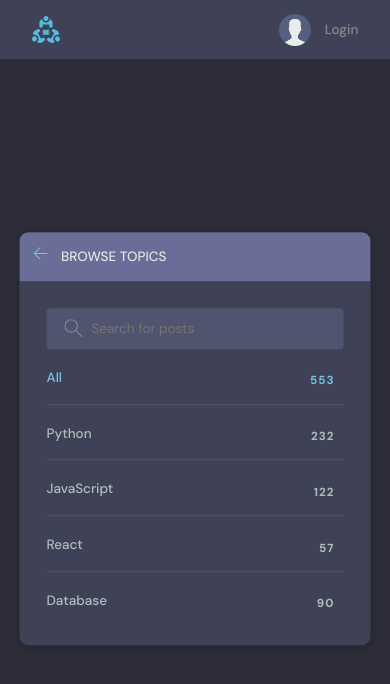
After one commit to DerickMghanga/DJANGO-Developers-Online-Forum-App, a Django app: page /topics/ in a window 390 px wide. The commit adds this page. Shown: the top 684 px of the page. Run offline with Django 5.2, Linux system fonts and the light colour scheme.

Commit message:
mobile topics page

```diff
--- a/studyMate/base/templates/base/home.html
+++ b/studyMate/base/templates/base/home.html
@@ -27,7 +27,7 @@
           </label>
         </form>
         <div class="mobile-menuItems">
-          <a class="btn btn--main btn--pill" href="#">Browse Topics</a>
+          <a class="btn btn--main btn--pill" href="{% url 'topics' %}">Browse Topics</a>
           <a class="btn btn--main btn--pill" href="#">Recent Activities</a>
         </div>
       </div>
--- /dev/null
+++ b/studyMate/base/templates/base/topics.html
@@ -0,0 +1,67 @@
+{% extends 'main.html' %} {% block content %}
+<div class="create-room layout">
+  <div class="container">
+    <div class="layout__box">
+      <div class="layout__boxHeader">
+        <div class="layout__boxTitle">
+          <a href="{% url 'home' %}">
+            <svg
+              version="1.1"
+              xmlns="http://www.w3.org/2000/svg"
+              width="32"
+              height="32"
+              viewBox="0 0 32 32"
+            >
+              <title>arrow-left</title>
+              <path
+                d="M13.723 2.286l-13.723 13.714 13.719 13.714 1.616-1.611-10.96-10.96h27.625v-2.286h-27.625l10.965-10.965-1.616-1.607z"
+              ></path>
+            </svg>
+          </a>
+          <h3>Browse Topics</h3>
+        </div>
+      </div>
+
+      <div class="topics-page layout__body">
+        <form class="header__search">
+          <label>
+            <svg
+              version="1.1"
+              xmlns="http://www.w3.org/2000/svg"
+              width="32"
+              height="32"
+              viewBox="0 0 32 32"
+            >
+              <title>search</title>
+              <path
+                d="M32 30.586l-10.845-10.845c1.771-2.092 2.845-4.791 2.845-7.741 0-6.617-5.383-12-12-12s-12 5.383-12 12c0 6.617 5.383 12 12 12 2.949 0 5.649-1.074 7.741-2.845l10.845 10.845 1.414-1.414zM12 22c-5.514 0-10-4.486-10-10s4.486-10 10-10c5.514 0 10 4.486 10 10s-4.486 10-10 10z"
+              ></path>
+            </svg>
+            <input placeholder="Search for posts" />
+          </label>
+        </form>
+
+        <ul class="topics__list">
+          <li>
+            <a href="/" class="active">All <span>553</span></a>
+          </li>
+          <li>
+            <a href="/">Python <span>232</span></a>
+          </li>
+          <li>
+            <a href="/">JavaScript <span>122</span></a>
+          </li>
+          <li>
+            <a href="/">React <span>57</span></a>
+          </li>
+          <li>
+            <a href="/">Database <span>90</span></a>
+          </li>
+        </ul>
+      </div>
+    </div>
+  </div>
+</div>
+
+<script src="script.js"></script>
+{% endblock content %}
--- a/studyMate/base/urls.py
+++ b/studyMate/base/urls.py
@@ -14,4 +14,5 @@ urlpatterns = [
     path('delete-room/<str:pk>/', views.deleteRoom, name='delete-room'),
     path('delete-message/<str:pk>/', views.deleteMessage, name='delete-message'),
     path('update-user/', views.updateUser, name='update-user'),
+    path('topics/', views.topicsMobilePage, name='topics'),
 ]
--- a/studyMate/base/views.py
+++ b/studyMate/base/views.py
@@ -192,3 +192,7 @@ def updateUser(request):
             form.save()
             return redirect('user-profile', pk=user.id)   # after updating take user back to their profile
     return render(request, 'base/update-user.html', {'form':form})
+
+
+def topicsMobilePage(request):
+    return render(request, 'base/topics.html', {})
```
